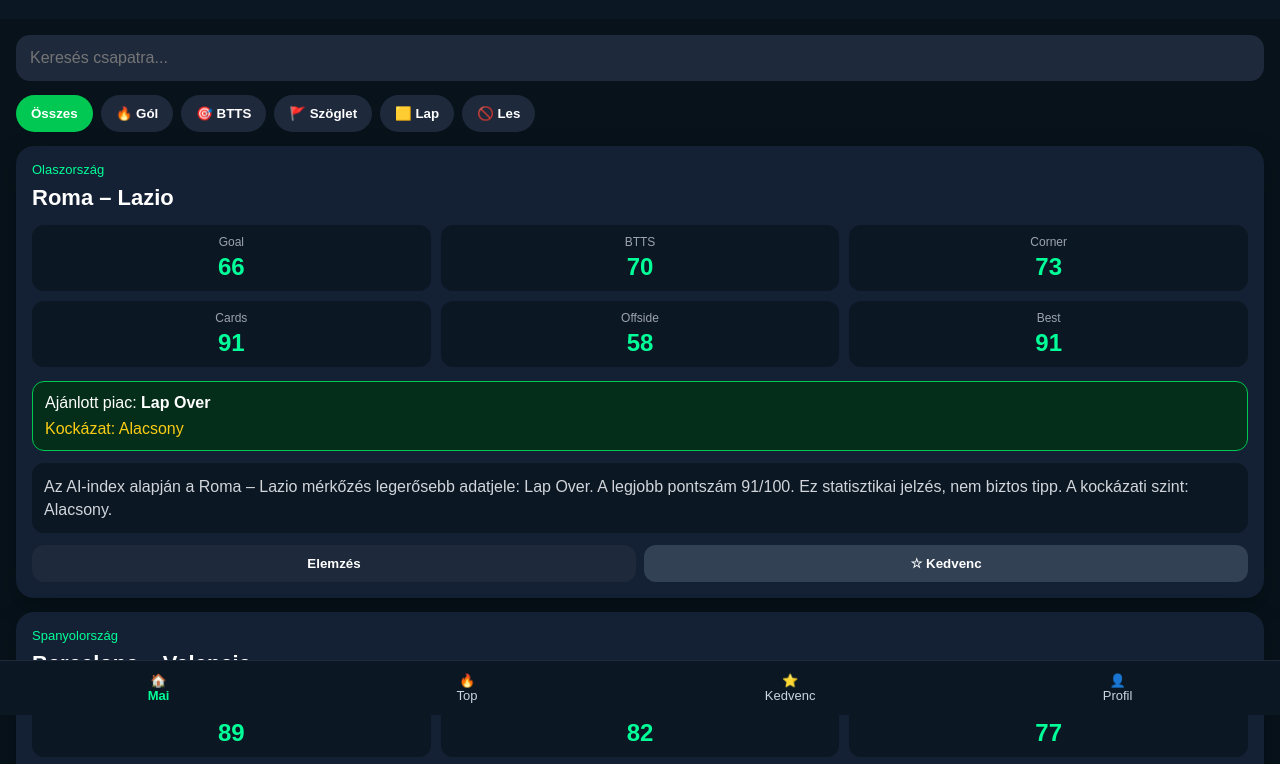
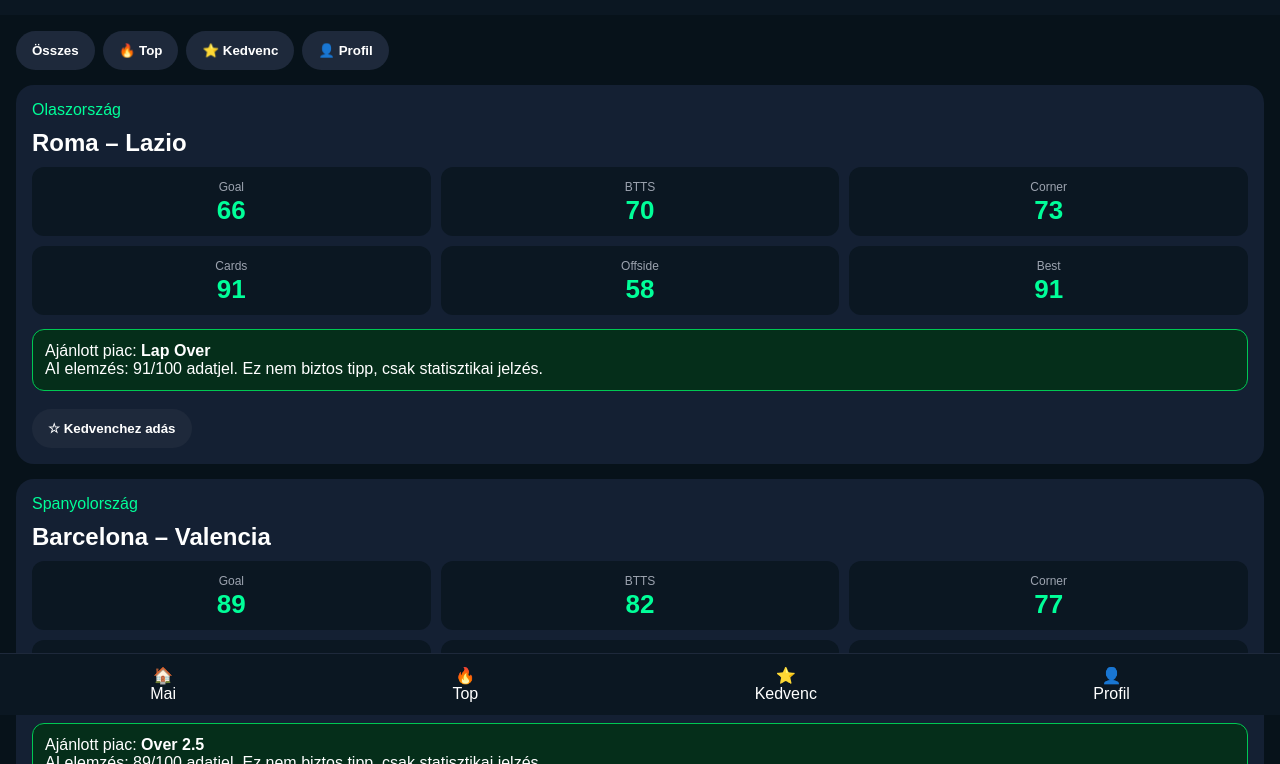
Before and after one commit to apagyizsolt6-ship-it/tippradar-ai, a plain HTML site: page index.html in a window 1280 px wide. Shown: the part 85-849 px from the top of the page. Drawn offline with Linux system fonts and the light colour scheme.

Commit message:
Update index.html

```diff
--- a/index.html
+++ b/index.html
@@ -3,187 +3,115 @@
 <head>
 <meta charset="UTF-8">
 <meta name="viewport" content="width=device-width, initial-scale=1.0">
-<title>TippRadar AI v0.3</title>
+<title>TippRadar AI v0.3 Lite</title>
 <style>
-*{box-sizing:border-box}
-body{margin:0;font-family:Arial;background:#07121a;color:white;padding-bottom:85px}
-header{padding:22px;text-align:center;background:#0b1722;position:sticky;top:0;z-index:2}
-h1{margin:0;color:#00ff99;font-size:32px}
-.small{color:#9ca3af;font-size:14px;margin-top:6px}
-.container{padding:16px}
-.search{width:100%;padding:14px;border-radius:14px;border:none;margin-bottom:14px;background:#1e293b;color:white;font-size:16px}
-.filters{display:flex;gap:8px;overflow-x:auto;margin-bottom:14px}
-button{border:none;border-radius:999px;padding:11px 15px;background:#1e293b;color:white;font-weight:bold}
-button.active{background:#00c853}
-.card{background:#142033;border-radius:18px;padding:16px;margin-bottom:14px;box-shadow:0 8px 24px rgba(0,0,0,.25)}
-.league{color:#00ff99;font-size:13px;margin-bottom:8px}
-.match{font-size:22px;font-weight:bold;margin-bottom:14px}
+body{margin:0;font-family:Arial;background:#07121a;color:white;padding-bottom:80px}
+header{text-align:center;padding:22px;background:#0b1722}
+h1{color:#00ff99;margin:0}
+.small{color:#9ca3af}
+.wrap{padding:16px}
+.btns{display:flex;gap:8px;overflow-x:auto;margin-bottom:15px}
+button{border:0;border-radius:20px;padding:12px 16px;background:#1e293b;color:white;font-weight:bold}
+.active{background:#00c853}
+.card{background:#142033;border-radius:18px;padding:16px;margin-bottom:15px}
+.league{color:#00ff99}
+.match{font-size:24px;font-weight:bold;margin:10px 0}
 .grid{display:grid;grid-template-columns:repeat(3,1fr);gap:10px}
-.stat{background:#0b1722;border-radius:12px;padding:10px;text-align:center}
-.label{font-size:12px;color:#9ca3af}
-.value{font-size:24px;color:#00ff99;font-weight:bold;margin-top:4px}
-.tip{margin-top:14px;background:#052e1a;border:1px solid #00c853;padding:12px;border-radius:12px}
-.risk{margin-top:8px;color:#facc15}
-.analysis{margin-top:12px;color:#d1d5db;line-height:1.45;background:#0b1722;padding:12px;border-radius:12px}
-.actions{display:flex;gap:8px;margin-top:12px}
-.actions button{width:50%;border-radius:12px}
-.favorite{background:#334155}
-.saved{background:#facc15;color:#111827}
-.nav{position:fixed;bottom:0;left:0;right:0;background:#0b1722;display:flex;justify-content:space-around;padding:12px 4px;border-top:1px solid #1e293b}
-.nav div{text-align:center;font-size:13px;color:#cbd5e1}
-.nav div.activeNav{color:#00ff99;font-weight:bold}
-.infoBox{background:#142033;border-radius:18px;padding:18px;margin-bottom:14px}
+.box{background:#0b1722;border-radius:12px;padding:10px;text-align:center}
+.box span{color:#9ca3af;font-size:12px}
+.box b{display:block;color:#00ff99;font-size:26px}
+.tip{margin-top:14px;padding:12px;border:1px solid #00c853;border-radius:12px;background:#052e1a}
+.nav{position:fixed;bottom:0;left:0;right:0;background:#0b1722;display:flex;justify-content:space-around;padding:12px;border-top:1px solid #1e293b}
+.nav div{text-align:center}
 </style>
 </head>
 <body>
 
 <header>
 <h1>⚽ TippRadar AI</h1>
-<div class="small">v0.3 – kedvencek, top lista, profil, elemzések</div>
+<div class="small">v0.3 Lite – stabil mobil verzió</div>
 </header>
 
-<div class="container">
-<input class="search" id="search" placeholder="Keresés csapatra..." oninput="render()">
-
-<div class="filters">
-<button class="active" onclick="setFilter('all',this)">Összes</button>
-<button onclick="setFilter('goal',this)">🔥 Gól</button>
-<button onclick="setFilter('btts',this)">🎯 BTTS</button>
-<button onclick="setFilter('corner',this)">🚩 Szöglet</button>
-<button onclick="setFilter('cards',this)">🟨 Lap</button>
-<button onclick="setFilter('offside',this)">🚫 Les</button>
+<div class="wrap">
+<div class="btns">
+<button class="active" onclick="show('all')">Összes</button>
+<button onclick="show('top')">🔥 Top</button>
+<button onclick="show('fav')">⭐ Kedvenc</button>
+<button onclick="show('profile')">👤 Profil</button>
 </div>
 
-<div id="content"></div>
+<div id="app"></div>
 </div>
 
 <div class="nav">
-<div id="navToday" class="activeNav" onclick="setPage('today')">🏠<br>Mai</div>
-<div id="navTop" onclick="setPage('top')">🔥<br>Top</div>
-<div id="navFav" onclick="setPage('favorites')">⭐<br>Kedvenc</div>
-<div id="navProfile" onclick="setPage('profile')">👤<br>Profil</div>
+<div onclick="show('all')">🏠<br>Mai</div>
+<div onclick="show('top')">🔥<br>Top</div>
+<div onclick="show('fav')">⭐<br>Kedvenc</div>
+<div onclick="show('profile')">👤<br>Profil</div>
 </div>
 
 <script>
-let currentFilter="all";
-let currentPage="today";
-let favorites=JSON.parse(localStorage.getItem("favorites") || "[]");
+let fav = JSON.parse(localStorage.getItem("fav") || "[]");
 
-const matches=[
-{league:"Spanyolország",home:"Barcelona",away:"Valencia",goal:89,btts:82,corner:77,cards:61,offside:55,tip:"Over 2.5",risk:"Közepes"},
-{league:"Anglia",home:"Liverpool",away:"Arsenal",goal:84,btts:86,corner:81,cards:74,offside:62,tip:"BTTS",risk:"Közepes"},
-{league:"Olaszország",home:"Roma",away:"Lazio",goal:66,btts:70,corner:73,cards:91,offside:58,tip:"Lap Over",risk:"Alacsony"},
-{league:"Németország",home:"Dortmund",away:"Leipzig",goal:88,btts:84,corner:79,cards:68,offside:64,tip:"Over 2.5",risk:"Közepes"},
-{league:"Franciaország",home:"PSG",away:"Lyon",goal:81,btts:76,corner:85,cards:59,offside:72,tip:"Szöglet Over",risk:"Közepes"},
-{league:"Magyarország",home:"FTC",away:"Paks",goal:78,btts:74,corner:69,cards:82,offside:51,tip:"Lap Over",risk:"Magas"},
-{league:"Hollandia",home:"Ajax",away:"Feyenoord",goal:86,btts:88,corner:83,cards:76,offside:67,tip:"BTTS + Over",risk:"Közepes"},
-{league:"Portugália",home:"Benfica",away:"Porto",goal:72,btts:75,corner:80,cards:89,offside:60,tip:"Lap Over",risk:"Közepes"}
+const games = [
+ ["Olaszország","Roma","Lazio",66,70,73,91,58,"Lap Over"],
+ ["Spanyolország","Barcelona","Valencia",89,82,77,61,55,"Over 2.5"],
+ ["Anglia","Liverpool","Arsenal",84,86,81,74,62,"BTTS"],
+ ["Németország","Dortmund","Leipzig",88,84,79,68,64,"Over 2.5"],
+ ["Franciaország","PSG","Lyon",81,76,85,59,72,"Szöglet Over"],
+ ["Magyarország","FTC","Paks",78,74,69,82,51,"Lap Over"]
 ];
 
-function idOf(m){return m.home+"-"+m.away}
-function bestScore(m){return Math.max(m.goal,m.btts,m.corner,m.cards,m.offside)}
+function best(g){return Math.max(g[3],g[4],g[5],g[6],g[7]);}
+function id(g){return g[1]+"-"+g[2];}
 
-function analysisText(m){
-let best=bestScore(m);
-return `Az AI-index alapján a ${m.home} – ${m.away} mérkőzés legerősebb adatjele: ${m.tip}. A legjobb pontszám ${best}/100. Ez statisztikai jelzés, nem biztos tipp. A kockázati szint: ${m.risk}.`;
+function toggle(x){
+ if(fav.includes(x)){fav=fav.filter(a=>a!==x)}else{fav.push(x)}
+ localStorage.setItem("fav",JSON.stringify(fav));
+ show("all");
 }
 
-function filterMatch(m){
-if(currentFilter==="goal") return m.goal>=80;
-if(currentFilter==="btts") return m.btts>=80;
-if(currentFilter==="corner") return m.corner>=80;
-if(currentFilter==="cards") return m.cards>=80;
-if(currentFilter==="offside") return m.offside>=70;
-return true;
-}
-
-function setFilter(f,btn){
-currentFilter=f;
-document.querySelectorAll(".filters button").forEach(b=>b.classList.remove("active"));
-btn.classList.add("active");
-render();
-}
-
-function setPage(p){
-currentPage=p;
-document.querySelectorAll(".nav div").forEach(n=>n.classList.remove("activeNav"));
-document.getElementById("navToday").classList.toggle("activeNav",p==="today");
-document.getElementById("navTop").classList.toggle("activeNav",p==="top");
-document.getElementById("navFav").classList.toggle("activeNav",p==="favorites");
-document.getElementById("navProfile").classList.toggle("activeNav",p==="profile");
-render();
-}
-
-function toggleFavorite(matchId){
-if(favorites.includes(matchId)){
-favorites=favorites.filter(x=>x!==matchId);
-}else{
-favorites.push(matchId);
-}
-localStorage.setItem("favorites",JSON.stringify(favorites));
-render();
-}
-
-function matchCard(m){
-let mid=idOf(m);
-let isFav=favorites.includes(mid);
+function card(g){
+ let x=id(g);
+ let saved=fav.includes(x);
  return `
  <div class="card">
-<div class="league">${m.league}</div>
-<div class="match">${m.home} – ${m.away}</div>
+ <div class="league">${g[0]}</div>
+ <div class="match">${g[1]} – ${g[2]}</div>
  <div class="grid">
-<div class="stat"><div class="label">Goal</div><div class="value">${m.goal}</div></div>
-<div class="stat"><div class="label">BTTS</div><div class="value">${m.btts}</div></div>
-<div class="stat"><div class="label">Corner</div><div class="value">${m.corner}</div></div>
-<div class="stat"><div class="label">Cards</div><div class="value">${m.cards}</div></div>
-<div class="stat"><div class="label">Offside</div><div class="value">${m.offside}</div></div>
-<div class="stat"><div class="label">Best</div><div class="value">${bestScore(m)}</div></div>
+ <div class="box"><span>Goal</span><b>${g[3]}</b></div>
+ <div class="box"><span>BTTS</span><b>${g[4]}</b></div>
+ <div class="box"><span>Corner</span><b>${g[5]}</b></div>
+ <div class="box"><span>Cards</span><b>${g[6]}</b></div>
+ <div class="box"><span>Offside</span><b>${g[7]}</b></div>
+ <div class="box"><span>Best</span><b>${best(g)}</b></div>
  </div>
-<div class="tip">Ajánlott piac: <b>${m.tip}</b><div class="risk">Kockázat: ${m.risk}</div></div>
-<div class="analysis">${analysisText(m)}</div>
-<div class="actions">
-<button onclick="alert('${analysisText(m)}')">Elemzés</button>
-<button class="${isFav?'saved':'favorite'}" onclick="toggleFavorite('${mid}')">${isFav?'⭐ Mentve':'☆ Kedvenc'}</button>
+ <div class="tip">
+ Ajánlott piac: <b>${g[8]}</b><br>
+ AI elemzés: ${best(g)}/100 adatjel. Ez nem biztos tipp, csak statisztikai jelzés.
  </div>
+ <br>
+ <button onclick="toggle('${x}')">${saved ? "⭐ Mentve" : "☆ Kedvenchez adás"}</button>
  </div>`;
 }
 
-function renderProfile(){
-document.getElementById("content").innerHTML=`
-<div class="infoBox">
-<h2>👤 Profil</h2>
-<p><b>Felhasználó:</b> Apágyi Zsolt</p>
-<p><b>Projekt:</b> TippRadar AI</p>
-<p><b>Verzió:</b> v0.3</p>
-<p><b>Kedvenc meccsek száma:</b> ${favorites.length}</p>
-<p style="color:#facc15">Figyelem: ez még prototípus mintaadatokkal. A valódi napi meccsadatokat a következő verzióban kötjük be.</p>
-</div>`;
+function show(mode){
+ document.querySelectorAll("button").forEach(b=>b.classList.remove("active"));
+ let list=[...games];
+
+ if(mode==="top") list=list.filter(g=>best(g)>=85);
+ if(mode==="fav") list=list.filter(g=>fav.includes(id(g)));
+ if(mode==="profile"){
+   document.getElementById("app").innerHTML=
+   "<div class='card'><h2>👤 Profil</h2><p>Projekt: TippRadar AI</p><p>Verzió: v0.3 Lite</p><p>Kedvencek száma: "+fav.length+"</p><p>Ez még mintaadatokkal működő prototípus.</p></div>";
+   return;
  }
 
-function render(){
-if(currentPage==="profile"){renderProfile();return;}
-
-const q=document.getElementById("search").value.toLowerCase();
-let list=[...matches];
-
-if(currentPage==="top"){
-list=list.filter(m=>bestScore(m)>=85).sort((a,b)=>bestScore(b)-bestScore(a));
-}
-if(currentPage==="favorites"){
-list=list.filter(m=>favorites.includes(idOf(m)));
+ list.sort((a,b)=>best(b)-best(a));
+ document.getElementById("app").innerHTML=list.map(card).join("") || "<div class='card'>Nincs találat.</div>";
 }
 
-let html="";
-list
-.filter(m=>filterMatch(m))
-.filter(m=>(m.home+" "+m.away+" "+m.league).toLowerCase().includes(q))
-.sort((a,b)=>bestScore(b)-bestScore(a))
-.forEach(m=>html+=matchCard(m));
-
-document.getElementById("content").innerHTML=html || "<div class='infoBox'>Nincs találat.</div>";
-}
-
-render();
+show("all");
 </script>
 
 </body>
```
Lines whose indentation alone changed are shown as unchanged.
